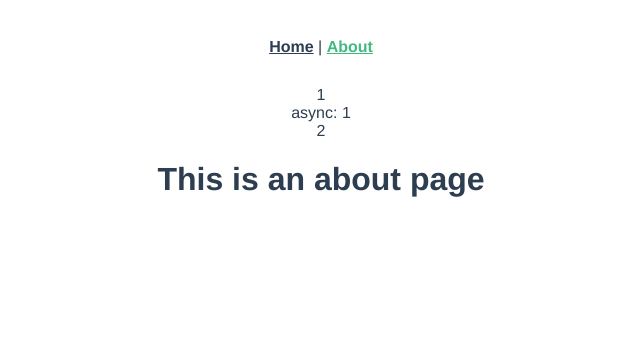
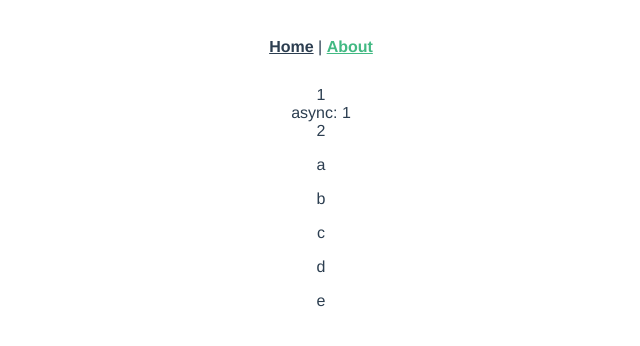
Before and after one commit to lowKeyXiaoDong/my-vue, a Vue app: page /about in a window 1280 px wide. Shown: the top 346 px of the page, without its empty margins (319-959 px from the left). Built offline with nearby package versions, Linux system fonts and the light colour scheme; the HTML template or start-up script is replaced by a standard one.

Commit message:
key的作用

```diff
--- a/src/views/About.vue
+++ b/src/views/About.vue
@@ -1,5 +1,76 @@
 <template>
   <div class="about">
-    <h1>This is an about page</h1>
+    <p v-for="item in arr" :key="item">{{ item }}</p>
   </div>
 </template>
+
+<script>
+  export default {
+    created () {
+      this.arr.splice(2, 'f');
+
+      // ! 加key
+      /**
+       * 第一次patch
+       * old: b c d e
+       * new: b f c d e
+       */
+      /**
+       * 第二次patch
+       * old: c d e
+       * new: f c d e
+       */
+      /**
+       * 第三次patch
+       * old: c d
+       * new: f c d
+       */
+      /**
+       * 第四次patch
+       * old: c
+       * new: f c
+       */
+      /**
+       * 第五次patch
+       * old:
+       * new: f
+       */
+      // result: 以最后一次patch值为参照物，创建f插入
+
+
+
+      // ! 不加key
+      /**
+       * 第一次patch
+       * old: b c d e
+       * new: b f c d e
+       */
+      /**
+       * 第二次patch
+       * old: c d e
+       * new: f c d e
+       */
+      /**
+       * 第三次patch
+       * old: f d e
+       * new: f c d e
+       */
+      /**
+       * 第四次patch
+       * old: f c e
+       * new: f c d e
+       */
+      /**
+       * 第五次patch
+       * old: f c d
+       * new: f c d e
+       */
+      // result: 不一样地方就开始替换3次替换，1次创建
+    },
+    data() {
+      return {
+        arr: ['a', 'b', 'c', 'd', 'e']
+      }
+    },
+  }
+</script>
```
